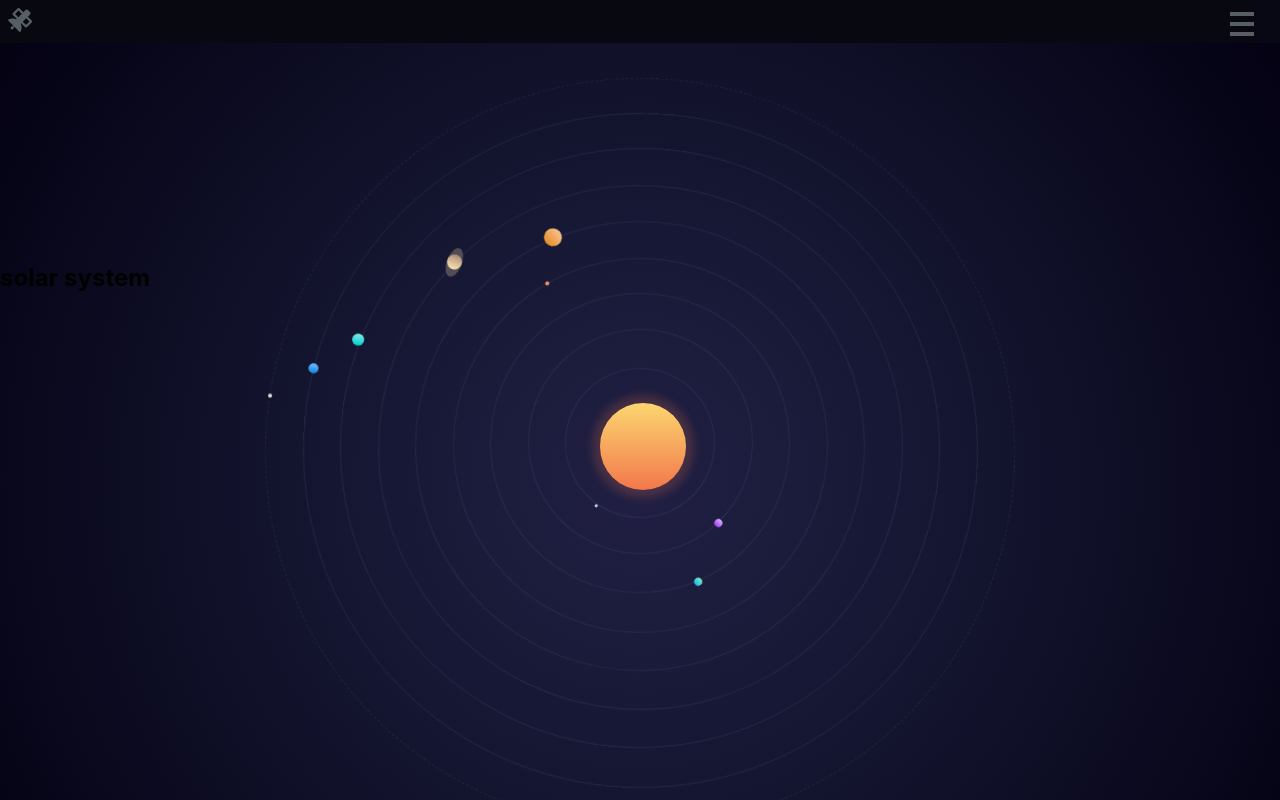
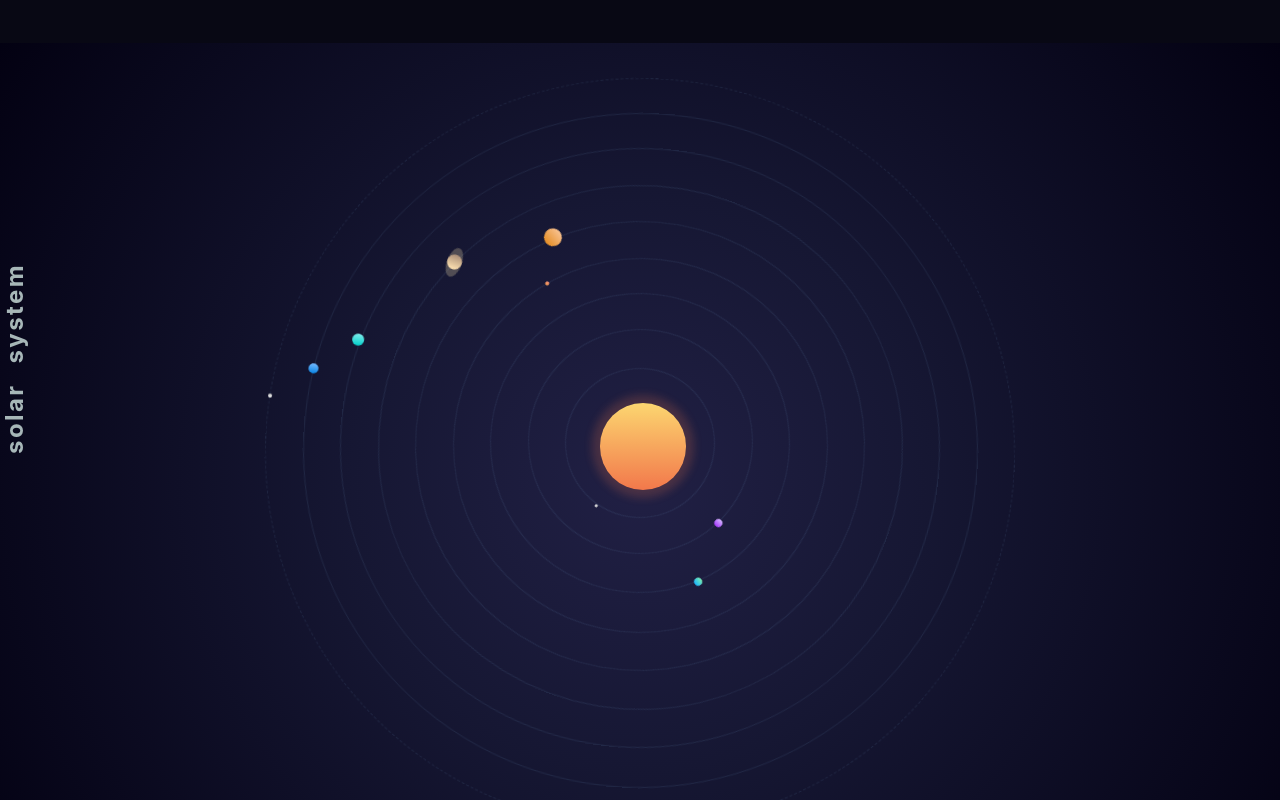
Before and after one commit to creationcodesign/planets, a React (Create React App) app: page /#/ in a window 1280 px wide. Shown: the top 800 px of the page. Built offline with nearby package versions, Linux system fonts and the light colour scheme.

Commit message:
little improve

```diff
--- a/src/styles/app.css
+++ b/src/styles/app.css
@@ -39,6 +39,14 @@ a:hover {
   color: #eff6f77c;
 }
 
+.txt-vertical {
+  writing-mode: vertical-lr;
+  transform: rotate(180deg);
+  letter-spacing: 0.1em;
+  word-spacing: 0.5em;
+  color: #a7b7b8;
+}
+
 /* HEADER */
 header {
   width: 98vw;
--- a/src/styles/planets.css
+++ b/src/styles/planets.css
@@ -1,7 +1,7 @@
 /* PLANETS  */
 .planets {
-    /* display: flex; */
     position: relative;
+    z-index: 10;
 }
 
 .planets h2 {
@@ -33,7 +33,7 @@
 }
 
 .planet-img:hover {
-    transform: scale(1.1,1.1);
+    transform: scale(1.1, 1.1);
 }
 
 /* PLANET VIEW */
```
